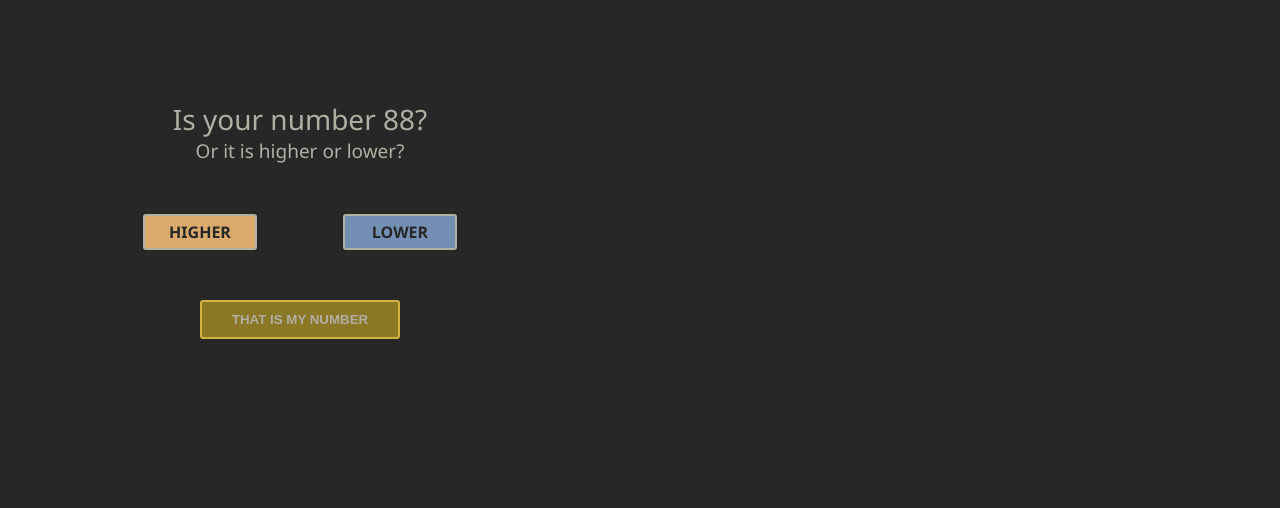
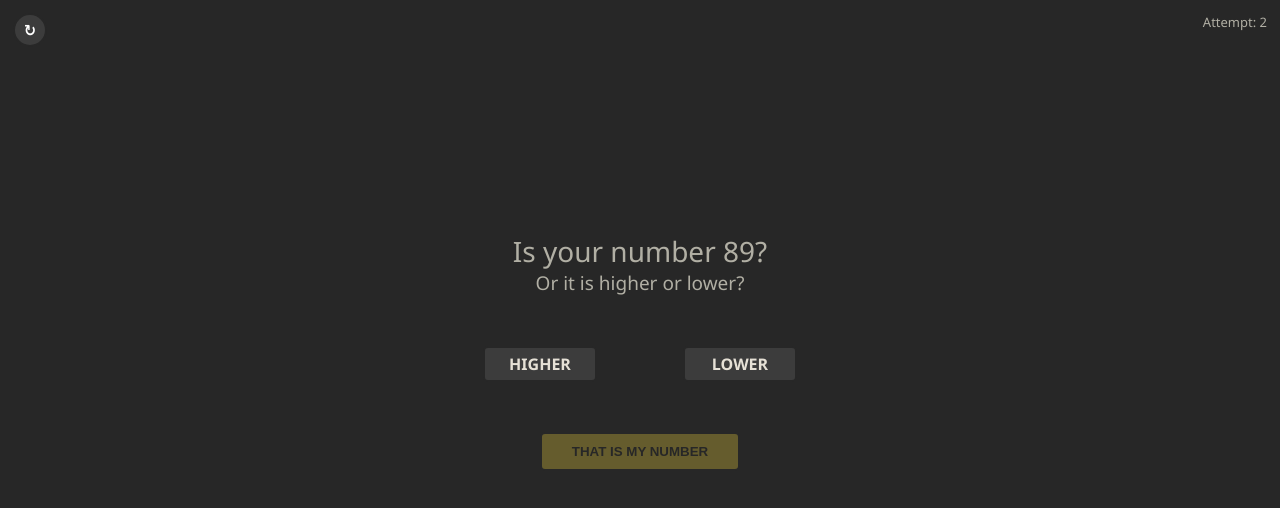
Before and after one commit to zbys1av/guess-the-number, a website built with webpack: page src/index.html in a window 1280 px wide. Both pictures are taken after a click on the element "HIGHER". Built offline with nearby package versions, Linux system fonts and the light colour scheme; files whose address does not match are found by name.

Commit message:
some bugs fixed / better UI

```diff
--- a/src/index.html
+++ b/src/index.html
@@ -9,6 +9,8 @@
 
     <section class="main">
       <div class="container">
+        <span class="main__restart btn btn--restart" id="restart-btn">↻</span>
+        <div class="main__attempts" id="attempts">Attempt: 1</div>
         <div class="main__box">
           <div class="main__text">
             <span class="main__number" id="main__number">number</span>
@@ -22,7 +24,7 @@
             <button class="correct" id="correct">That is my number</button>
           </div>
           <!-- <span class="btn" id="btn">confirm</span> -->
-          <span class="main__correct-answer" id="correct-answer"></span>
+          <span class="main__correct-answer hidden-js" id="correct-answer">123</span>
         </div>
       </div>
     </section>
--- a/src/index.js
+++ b/src/index.js
@@ -7,14 +7,18 @@ document.addEventListener('DOMContentLoaded', ()=>{
     const correctNumberBtn = document.getElementById("correct");
     const higherBtn = document.getElementById("higher");
     const lowerBtn = document.getElementById("lower");
+    const restartBtn = document.getElementById("restart-btn");
+    const attemptCounter = document.getElementById("attempts");
 
     let numberText = document.getElementById("main__number");
     let questionText = document.getElementById("main__question");
     let correctAnswer = document.getElementById("correct-answer");
 
 
-    let numRange = [0, 100];
+    let numRange = [-1, 101];
     let myNumber = Math.round(Math.random() * (80 - 20) + 20);
+    let attemptsCounter = 1;
+    console.log("!!!!! GAME STARTED !!!!!");
     console.log("myNumber: " + myNumber);
 
     higherBtn.addEventListener("click", higherNumber);
@@ -24,37 +28,96 @@ document.addEventListener('DOMContentLoaded', ()=>{
     questionText.innerHTML  = "Or it is higher or lower?";
 
     function higherNumber(){
-        numRange[0] = myNumber;
-        myNumber = Math.round((numRange[0]+numRange[1])/2);
-        console.log("numRANGE: " + numRange);
-        console.log("myNumber: " + myNumber);
+            lowerBtn.style.opacity = 100;
+            lowerBtn.style.visibility = "visible";
 
-        findNumber();
+            numRange[0] = myNumber;
+            myNumber = Math.round((numRange[0]+numRange[1])/2);
+            console.log("numRANGE: " + numRange);
+            console.log("myNumber: " + myNumber);
+            higherBtn.style.opacity = 100;
+
+            // if(myNumber >= 100){
+            //     higherBtn.style.opacity = 0;
+            //     higherBtn.style.visibility = "hidden";
+            // }
+
+            if(numRange[1] - myNumber == 1){
+                higherBtn.style.opacity = 0;
+                higherBtn.style.visibility = "hidden";
+            }
+
+            if(numRange[1] - numRange[0] == 2 || numRange[1] == myNumber){
+                numberFound();
+            }
+
+            findNumber();
     }
 
     function lowerNumber(){
+        higherBtn.style.opacity = 100;
+        higherBtn.style.visibility = "visible";
+
         numRange[1] = myNumber;
         myNumber = Math.round((numRange[0]+numRange[1])/2);
         console.log("numRANGE: " + numRange);
         console.log("myNumber: " + myNumber);
 
+        if(myNumber <= 0){
+            lowerBtn.style.opacity = 0;
+            lowerBtn.style.visibility = "hidden";
+        }
+
+        if(numRange[1] - numRange[0] == 2){
+            numberFound();
+        }
+
         findNumber();
     }
 
     function findNumber(){
+        attemptsCounter += 1;
         numberText.textContent  = "Is your number " + myNumber + "?";
         questionText.innerHTML  = "Or it is higher or lower?";
+        attemptCounter.textContent = "Attempt: " + attemptsCounter;
+        console.log("Attempt: " + attemptsCounter);
+    }
+
+    function numberFound(){
+        correctAnswer.classList.remove("hidden-js");
+        correctAnswer.classList.add("visible-js");
+        correctAnswer.textContent  = "Your number is " + Math.round((numRange[1]+numRange[0])/2) + " 😉";
     }
 
 
     correctNumberBtn.addEventListener("click", correct);
 
     function correct(){
-        correctAnswer.textContent  = "💛";
+        correctAnswer.textContent  = "🎉 " + myNumber + " 🎉";
+        correctAnswer.classList.remove("hidden-js");
+        correctAnswer.classList.add("visible-js");
+    }
+
+    restartBtn.addEventListener("click", restartEverything);
+
+    function restartEverything(){
+        console.log("!!!!! GAME WAS RESTARTED !!!!!")
+        numRange = [-1, 101];
+        myNumber = Math.round(Math.random() * (80 - 20) + 20);
+        numberText.textContent  = "Is your number " + myNumber + "?";
+        questionText.innerHTML  = "Or it is higher or lower?";
+        console.log("myNumber(new): " + myNumber);
+        correctAnswer.classList.remove("visible-js");
+        correctAnswer.classList.add("hidden-js");
+        attemptsCounter = 0;
+        lowerBtn.style.opacity = 100;
+        lowerBtn.style.visibility = "visible";
+        higherBtn.style.opacity = 100;
+        higherBtn.style.visibility = "visible";
+        attemptCounter.textContent = "Attempt: " + attemptsCounter;
     }
 
 },);
 
 
 //не давати можливість, щоб показували числа, які вже є за межами діапазону
-//зробити це через арей [min, max] і звідси брати середнє Math.round((a+b)/2);
--- a/src/style.scss
+++ b/src/style.scss
@@ -7,22 +7,31 @@ body{
 }
 
 .container{
-    width: 800px;
-    // background: red;
+    background: red;
 }
 
 .main{
-    display: flex;
     color: rgb(177, 175, 164);
 
+    &__attempts{
+        position: absolute;
+        right: 0;
+        margin: 13px;
+        font-size: 13px;
+    }
+
     &__box{
+        user-select: none;
+        position: absolute;
+        top: 50%;
+        left: 50%;
+        transform: translate(-50%, -50%);
+        padding: 10px;
+
         display: flex;
         gap: 50px;
         flex-direction: column;
         width: 400px;
-        height: 200px;
-        // background: gray;
-        padding: 100px;
     }
 
     &__text{
@@ -48,18 +57,17 @@ body{
         width: 200px;
         padding: 10px;
         font-weight: bold;
-        color: rgb(177, 175, 164);
-        background: rgba(223, 189, 38, 0.541);
-        border: 2px solid rgb(212, 177, 63);
-        border-radius: 3px;
+        color: rgb(39, 39, 39);
+        background: rgb(101, 92, 45);
+        border: 2px solid rgb(39, 39, 39);
+        border-radius: 5px;
         cursor: pointer;
-        transition: 0.3s;
+        transition: ease-in 0.5s;
 
         &:hover{
             color: rgb(214, 187, 35);
-            background: rgba(196, 190, 164, 0.541);
-            border: 2px solid rgba(212, 177, 63, 0.616);
-            transition: 0.3s;
+            background: rgba(194, 185, 134, 0.153);
+            transition: ease-out 0.5s;
         }
     }
 
@@ -73,31 +81,46 @@ body{
         font-weight: bold;
         width: 100px;
         text-align: center;
-        border: 2px solid rgb(177, 175, 164);
-        border-radius: 3px;
+        border-radius: 5px;
         padding: 5px;
-        color: rgb(39, 39, 39);
+        background-color: rgb(60, 60, 60);
+        color: rgb(230, 225, 214);
+        border: 2px solid rgb(39, 39, 39);
         cursor: pointer;
         transition: 0.5s;
 
         &:hover{
-            color: rgb(230, 225, 214);
-            background: rgba(199, 179, 156, 0.658);
-            transition: 0.3s;
-            border: 2px solid rgb(230, 225, 214)
+            background: rgba(196, 196, 196, 0.386);
+            color: rgb(39, 39, 39);
         }
-    }
 
-    .higher{
-        background: rgb(219, 171, 109);
-    }
-
-    .lower{
-        background: rgb(115, 143, 180);
+        &--restart{
+            display: flex;
+            justify-content: center;
+            align-items: center;
+            color: white;
+            position: absolute;
+            padding: 5px;
+            width: 20px;
+            height: 20px;
+            margin: 13px;
+            border-radius: 20px;
+        }
     }
 
     &__correct-answer{
         text-align: center;
         font-size: 35px;
+        transition: 0.7s;
+    }
+
+    .visible-js{
+        opacity: 100%;
+        transition: 0.5s ease-in-out;
+    }
+
+    .hidden-js{
+        opacity: 0%;
+        transition: 0.5s ease-in-out;
     }
 }
```
